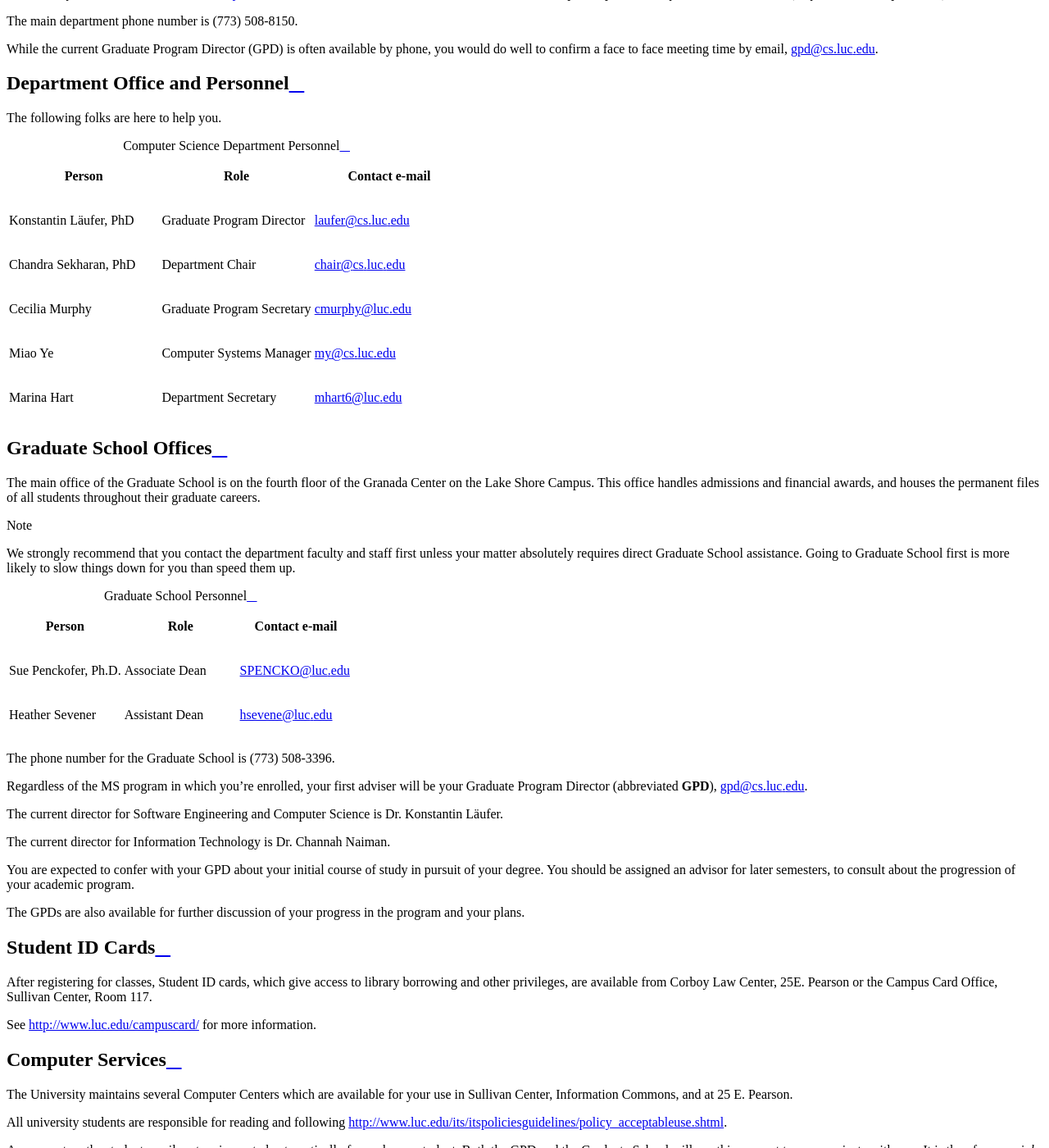
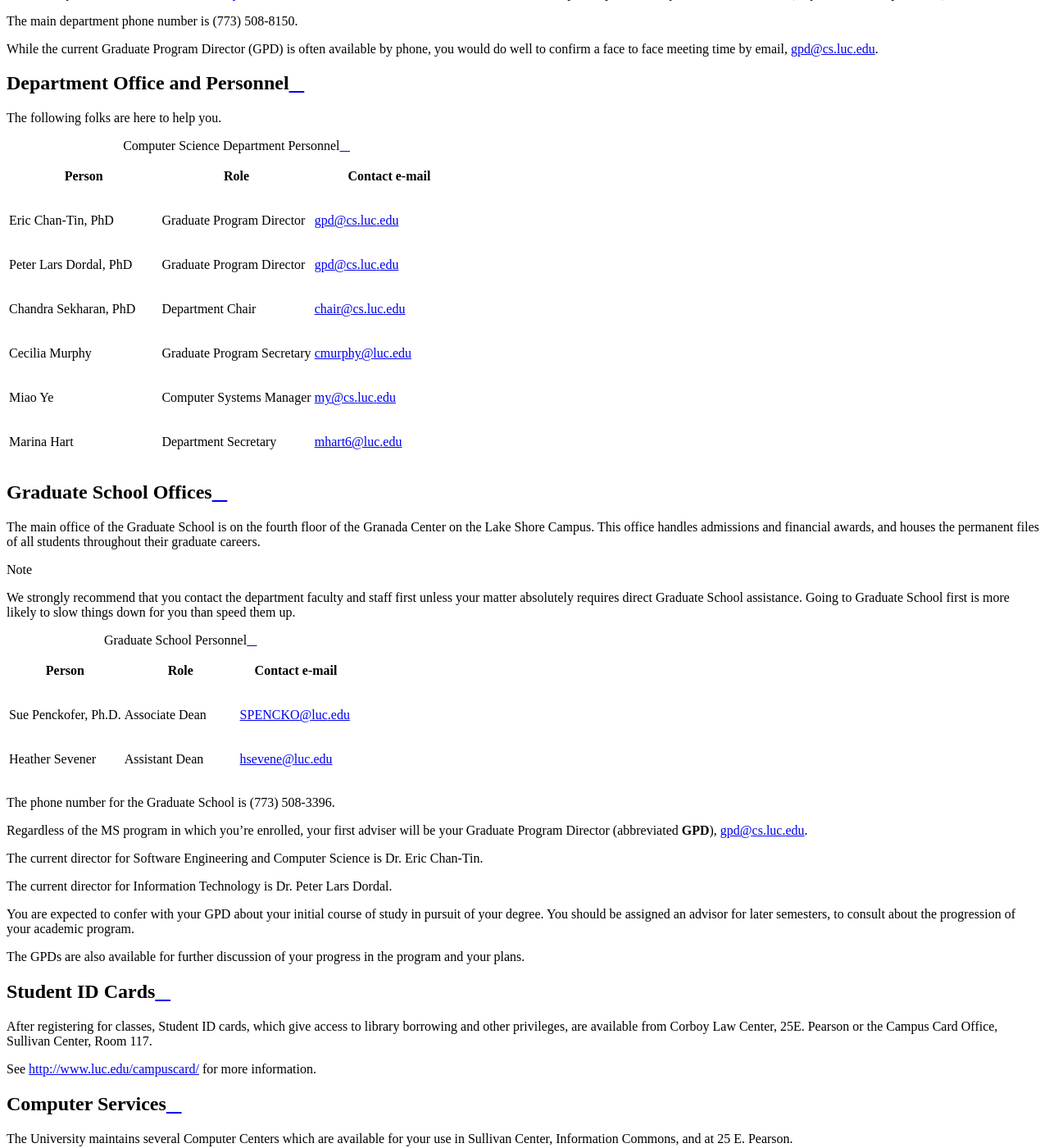
Before and after one commit to LoyolaChicagoCS/gradhandbook, a Sphinx documentation site: the page built from source/general.rst, in a window 1280 px wide and 1400 px high, scrolled down 704 px. Shown: the whole window at 82% size. Built offline with Sphinx 7.4.7 and the Read the Docs theme 2.0.0, drawn with Linux system fonts in a browser that asks for light colours.

Commit message:
Fix who the GPDs are

```diff
--- a/source/general.rst
+++ b/source/general.rst
@@ -34,7 +34,8 @@
     :header: "Person", "Role", "Contact e-mail"
     :widths: 15, 15, 15
 
-    "Konstantin Läufer, PhD", "Graduate Program Director", "laufer@cs.luc.edu"
+    "Eric Chan-Tin, PhD", "Graduate Program Director", "gpd@cs.luc.edu"
+    "Peter Lars Dordal, PhD", "Graduate Program Director", "gpd@cs.luc.edu"
     "Chandra Sekharan, PhD", "Department Chair", "chair@cs.luc.edu"
     "Cecilia Murphy", "Graduate Program Secretary", "cmurphy@luc.edu"
     "Miao Ye", "Computer Systems Manager", "my@cs.luc.edu"
@@ -73,9 +74,9 @@
 
 Regardless of the MS program in which you're enrolled, your first adviser will be your Graduate Program Director (abbreviated **GPD**), gpd@cs.luc.edu.
 
-The current director for Software Engineering and Computer Science is Dr. Konstantin Läufer.
+The current director for Software Engineering and Computer Science is Dr. Eric Chan-Tin.
 
-The current director for Information Technology is Dr. Channah Naiman.
+The current director for Information Technology is Dr. Peter Lars Dordal.
 
 You are expected to confer with your GPD about your initial course of study in pursuit of your degree. You should be assigned an advisor for later semesters, to consult about the progression of your academic program.
 
```
